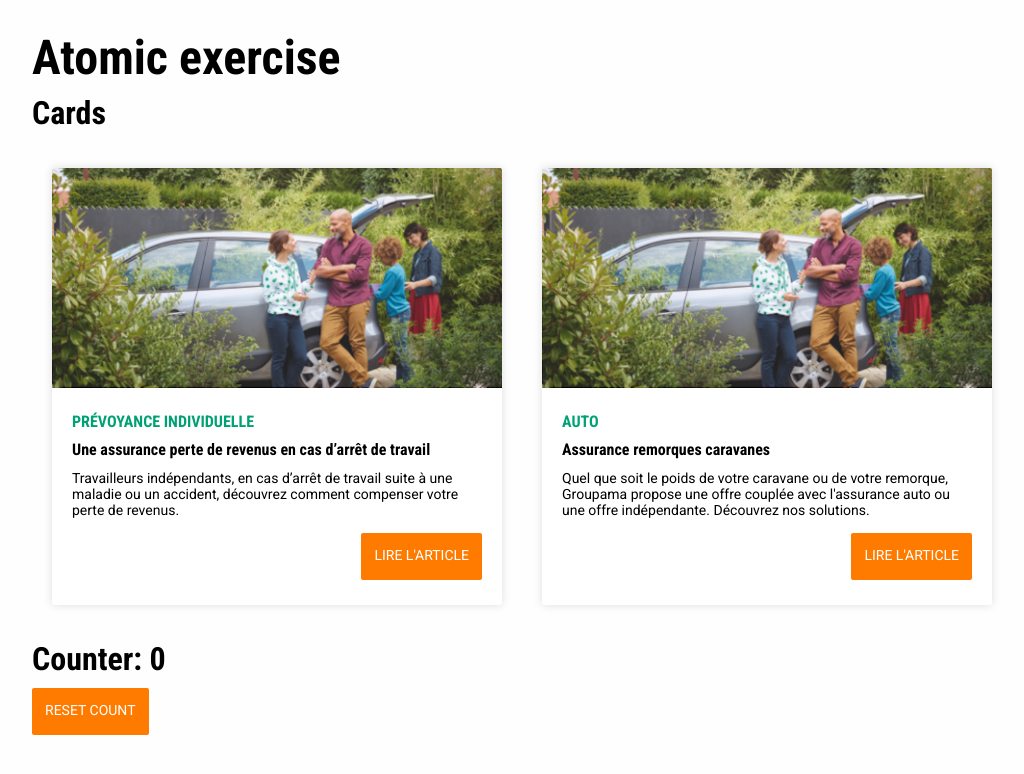
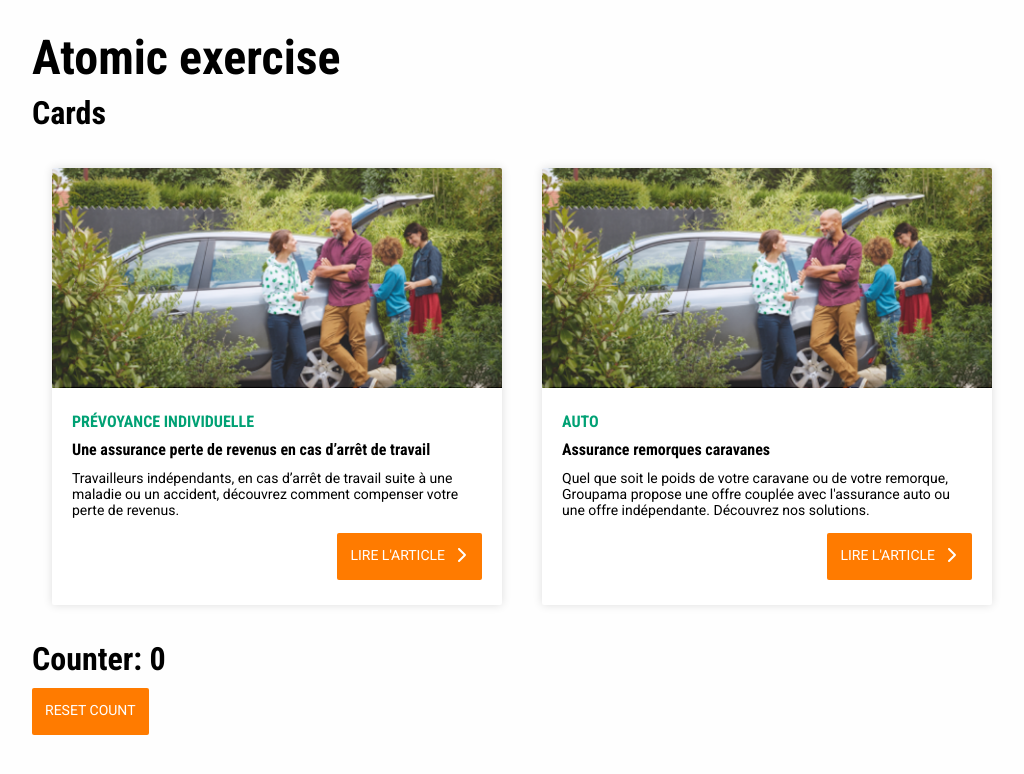
Before and after one commit to groupama-design/atomic-exercise-1, a React (Create React App) app: page / in a window 1280 px wide. Shown: the top 774 px of the page, without its empty margins (118-1142 px from the left). Built offline with nearby package versions, Linux system fonts and the light colour scheme.

Commit message:
add arrow icon to button

```diff
--- a/src/components/Button.js
+++ b/src/components/Button.js
@@ -5,6 +5,8 @@ import { darken } from 'polished';
 import { func, string } from 'prop-types';
 
 const StyledButton = styled.button`
+  display: flex;
+  align-content: center;
   padding: 15px 13px 18px;
 
   color: white;
--- a/src/containers/Card/Entry.js
+++ b/src/containers/Card/Entry.js
@@ -3,6 +3,8 @@ import styled from 'styled-components';
 
 import MainContext from 'contexts/MainContext';
 import { Image, Title, Text, Button } from 'components';
+
+import { ReactComponent as ArrowIcon } from 'icon-arrow-right.svg';
 
 const StyledCard = styled.li`
   display: flex;
@@ -43,7 +45,10 @@ const Card = ({ title = '', subtitle = '', content = '' }) => {
         </Title>
         <Title level={4}>{subtitle}</Title>
         <Text>{content}</Text>
-        <Button handleClick={incrementRandomize}>Lire L'article</Button>
+        <Button handleClick={incrementRandomize}>
+          Lire L'article
+          <ArrowIcon style={{ width: 14, height: 14, marginLeft: 10 }} />
+        </Button>
       </div>
     </StyledCard>
   );
```
Also changed, not shown: src/icon-arrow-right.svg (added), src/logo.svg (deleted).
